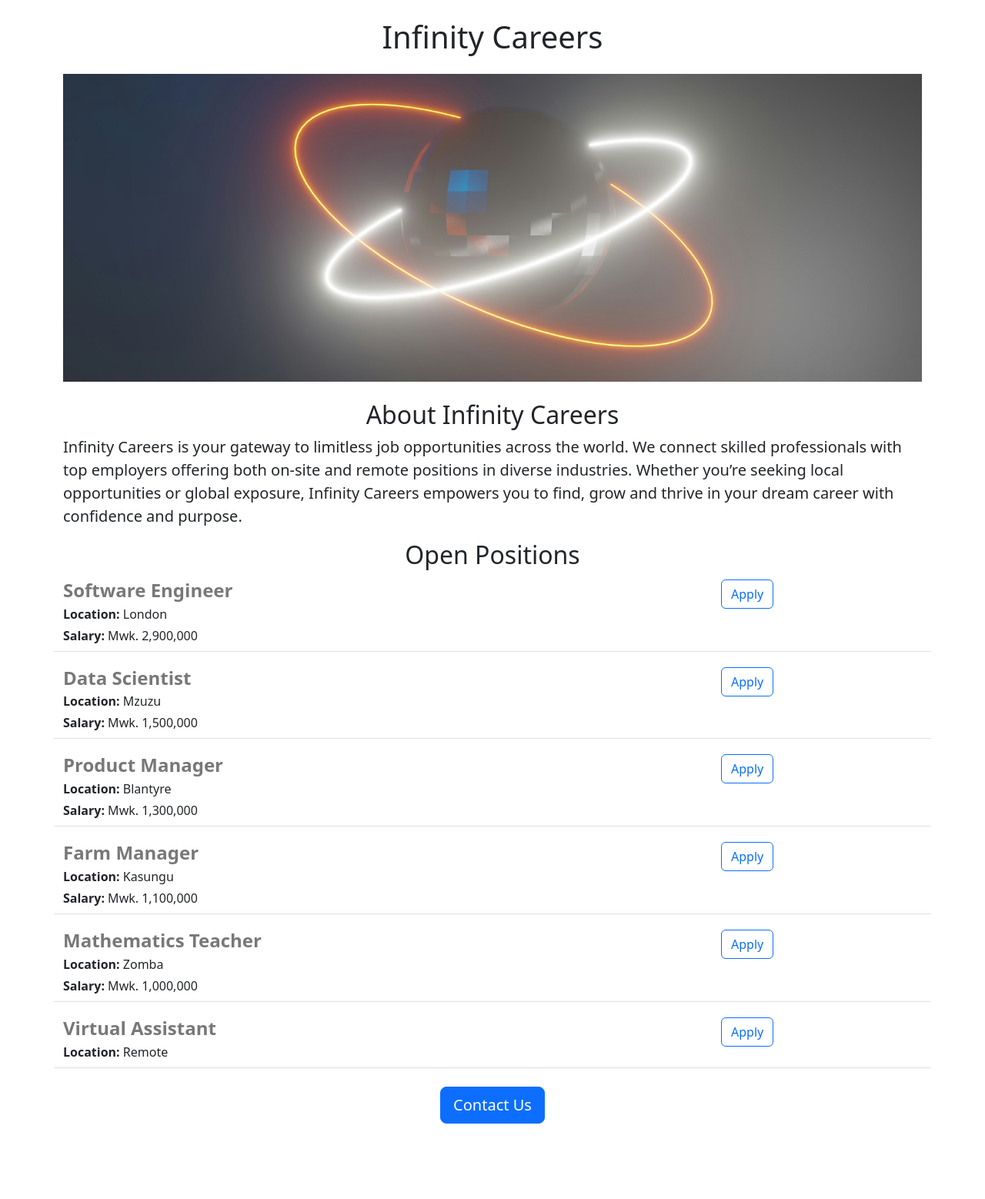
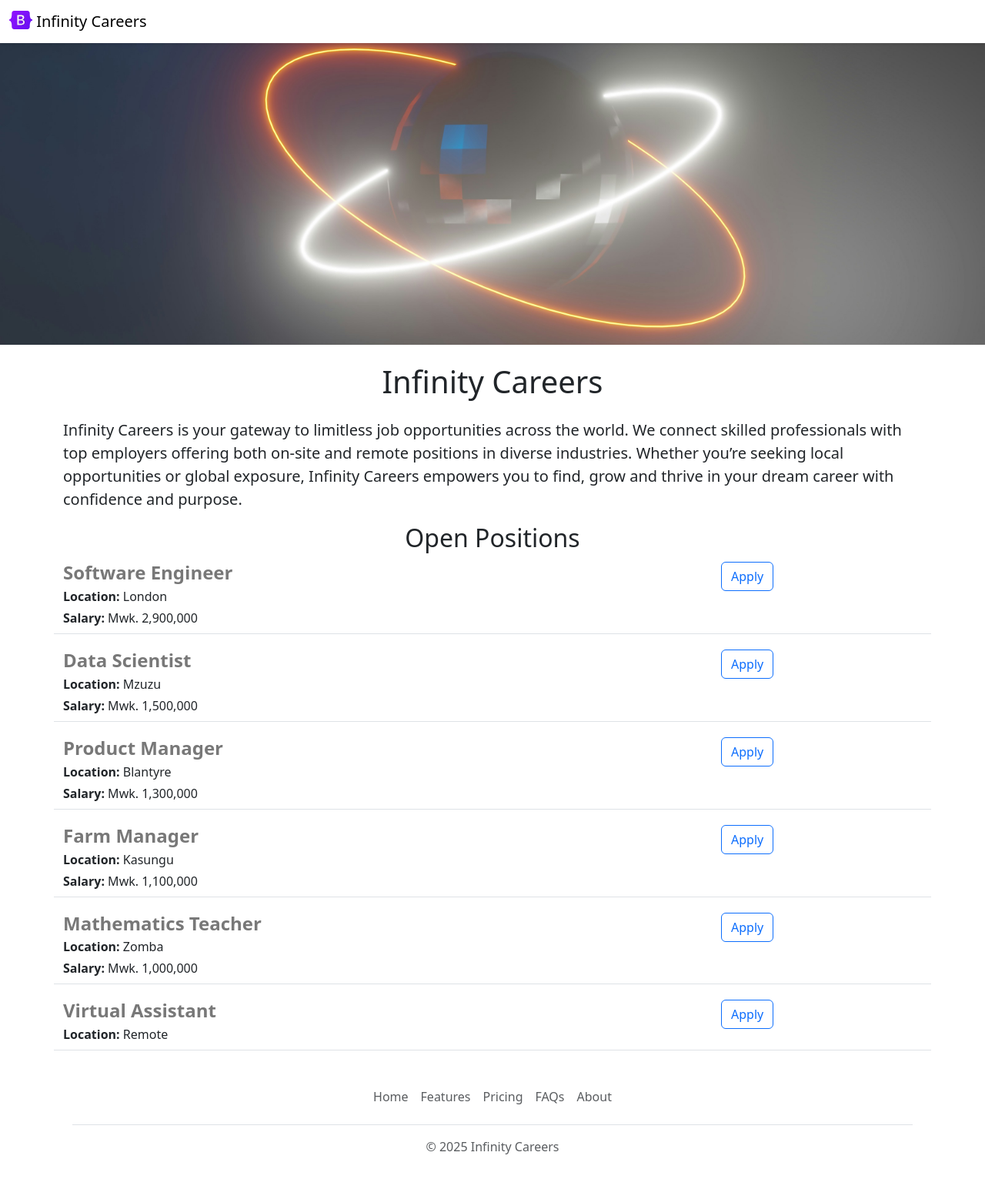
Before and after one commit to JoelChirwa/infinity-careers, a Flask app: page / in a window 1280 px wide. Shown: the whole page at 77% size. Before the commit the page ends 1460 px from the top, so only its background shows below. Run offline with Flask 3, Linux system fonts and the light colour scheme.

Commit message:
updated all project files with recent changes

```diff
--- /dev/null
+++ b/templates/footer.html
@@ -0,0 +1,23 @@
+<div class="b-example-divider"></div>
+    <div class="container">
+      <footer class="py-3 my-4">
+        <ul class="nav justify-content-center border-bottom pb-3 mb-3">
+          <li class="nav-item">
+            <a href="#" class="nav-link px-2 text-body-secondary">Home</a>
+          </li>
+          <li class="nav-item">
+            <a href="#" class="nav-link px-2 text-body-secondary">Features</a>
+          </li>
+          <li class="nav-item">
+            <a href="#" class="nav-link px-2 text-body-secondary">Pricing</a>
+          </li>
+          <li class="nav-item">
+            <a href="#" class="nav-link px-2 text-body-secondary">FAQs</a>
+          </li>
+          <li class="nav-item">
+            <a href="#" class="nav-link px-2 text-body-secondary">About</a>
+          </li>
+        </ul>
+        <p class="text-center text-body-secondary">&copy; 2025 Infinity Careers</p>
+      </footer>
+    </div>
--- a/templates/home.html
+++ b/templates/home.html
@@ -8,10 +8,11 @@
     <link href="https://cdn.jsdelivr.net/npm/bootstrap@5.3.8/dist/css/bootstrap.min.css" rel="stylesheet" integrity="sha384-sRIl4kxILFvY47J16cr9ZwB07vP4J8+LH7qKQnuqkuIAvNWLzeN8tE5YBujZqJLB" crossorigin="anonymous">
 </head>
 <body>
+    {% include 'nav.html' %}
+    <img class="img-fluid" id="banner" src="static/messrro-8GlNjM_5HLQ-unsplash.jpg" alt="infinity careers banner">
     <div class="container">
         <h1 class="text-center mt-4 mb-4">Infinity Careers</h1>
-        <img class="img-fluid" id="banner" src="static/messrro-8GlNjM_5HLQ-unsplash.jpg" alt="infinity careers banner">
-        <h2 class="text-center mt-4">About Infinity Careers</h2>
+
         <p class="lead">
             <strong>Infinity Careers</strong> is your gateway to limitless job opportunities across the world. We connect skilled professionals with top employers offering both on-site and remote positions in diverse industries. Whether you’re seeking local opportunities or global exposure, Infinity Careers empowers you to find, grow and thrive in your dream career with confidence and purpose.
         </p>
@@ -24,8 +25,8 @@
             {% endfor %}
         </div>
 
-        <div class="text-center mt-4 mb-4">
-            <button class="btn btn-primary btn-lg">Contact Us</button>
+        <div>
+          {% include 'footer.html' %}
         </div>
     </div>
 </body>
--- /dev/null
+++ b/templates/nav.html
@@ -0,0 +1,10 @@
+<nav class="navbar shadow-sm fixed-top bg-white">
+  <div class="container-fluid">
+    <a class="navbar-brand" href="#">
+      <img src="static/logo.svg" alt="Logo" width="30" height="24" class="d-inline-block align-text-top">
+        Infinity Careers
+    </a>
+  </div>
+</nav>
+
+<div style="height: 48px;"></div>
```
Also changed, not shown: static/logo.svg (added).
